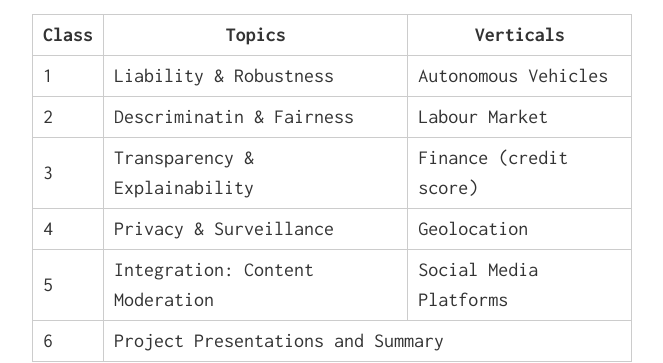
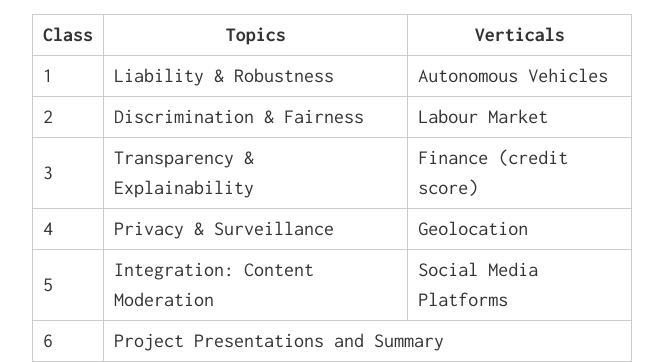
Before and after one commit to ResponsiblyAI/learn, a Jekyll site: the page built from law-society/index.md, in a window 1280 px wide and 900 px high, scrolled down 1831 px. Shown: the part 154-517 px from the top of the window, without its empty margins (308-971 px from the left). Built offline with Jekyll 4.4.1, drawn with Linux system fonts in a browser that asks for light colours; nearby versions of some CDN libraries.

Commit message:
fix typo

```diff
--- a/law-society/index.md
+++ b/law-society/index.md
@@ -62,7 +62,7 @@ Boston University
   </tr>
   <tr>
     <td class="tg-0pky">2</td>
-    <td class="tg-0pky">Descriminatin &amp; Fairness </td>
+    <td class="tg-0pky">Discrimination &amp; Fairness </td>
     <td class="tg-0pky">Labour Market</td>
   </tr>
   <tr>
```
